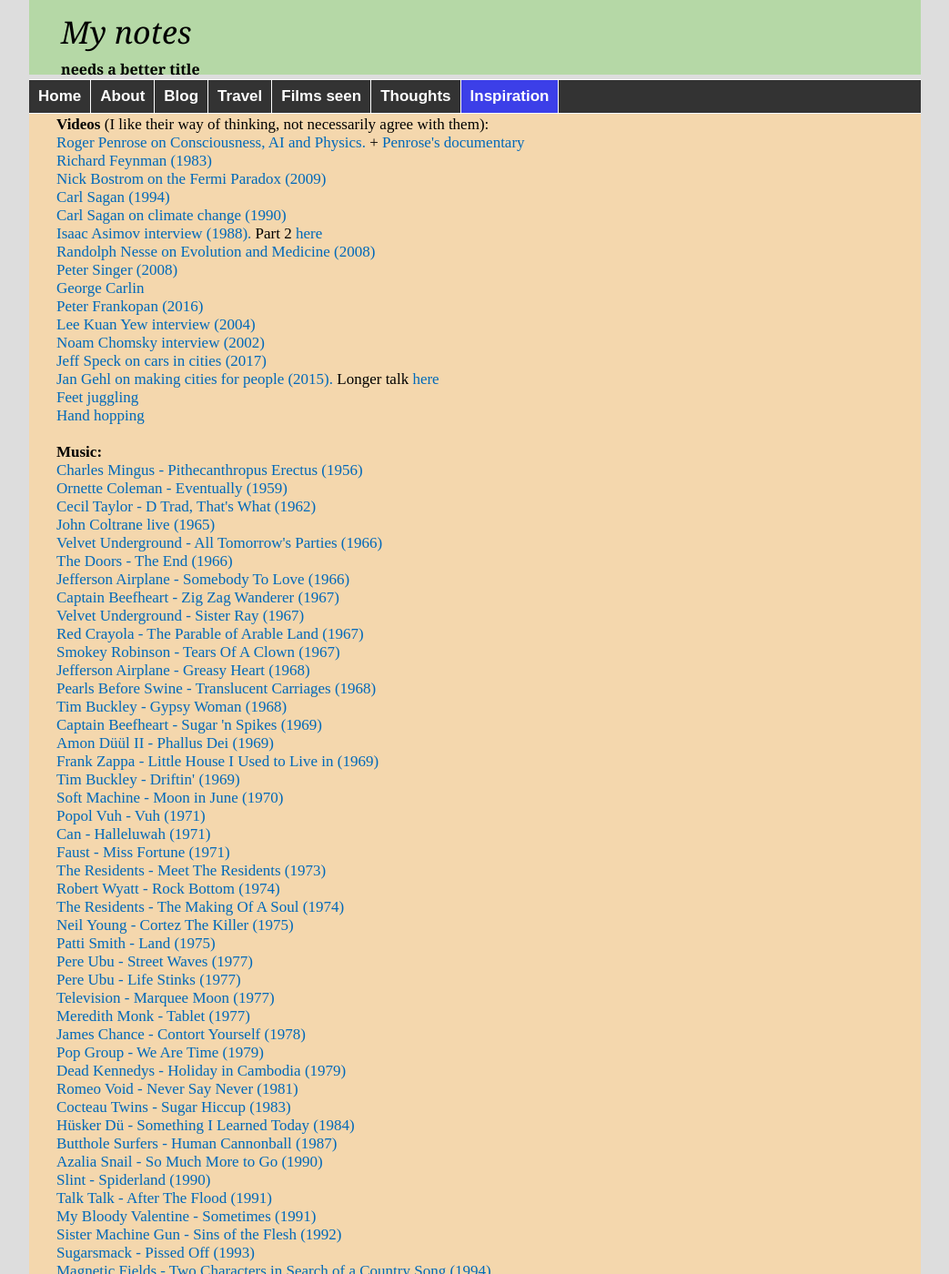
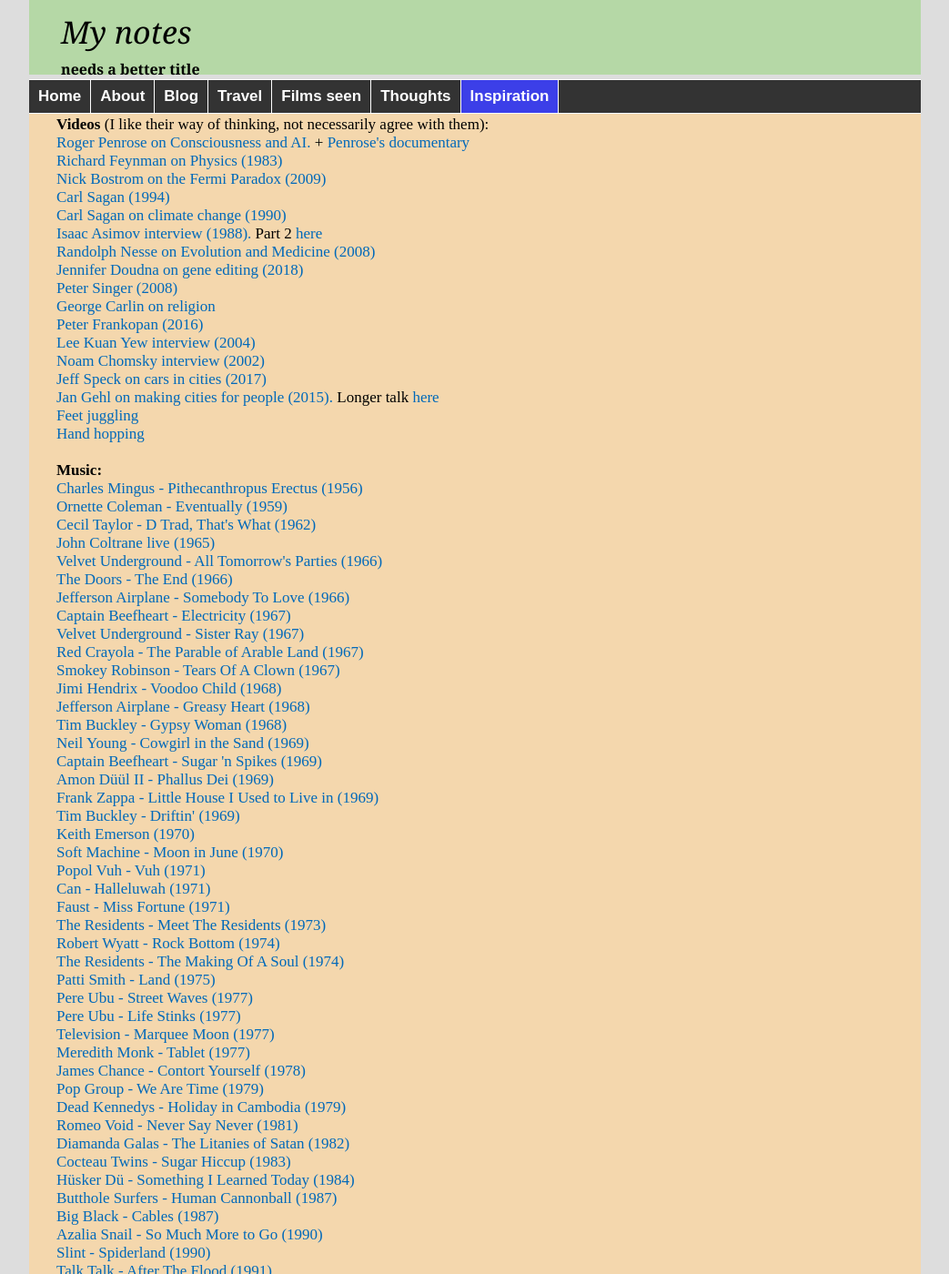
Before and after one commit to witbag/witbag.github.io, a Jekyll site: the page built from inspiration/index.html, in a window 1280 px wide and 1400 px high. Shown: the whole window at 91% size, without its empty margins (118-1161 px from the left). Built offline with Jekyll 4.4.1, drawn with Linux system fonts in a browser that asks for light colours; some of the changed text lies outside the part shown.

Commit message:
Update index.html

```diff
--- a/inspiration/index.html
+++ b/inspiration/index.html
@@ -6,15 +6,16 @@
 <br>
 <br>
 <b>Videos</b> (I like their way of thinking, not necessarily agree with them):<br>
-<a href="https://www.closertotruth.com/interviews/2812" target=_blank>Roger Penrose on Consciousness, AI and Physics.</a> + <a href="https://www.youtube.com/watch?v=9Sp1egEjwBI" target=_blank>Penrose's documentary</a><br>
-<a href="https://www.youtube.com/watch?v=P1ww1IXRfTA" target=_blank>Richard Feynman (1983)</a><br>
+<a href="https://www.closertotruth.com/interviews/2812" target=_blank>Roger Penrose on Consciousness and AI.</a> + <a href="https://www.youtube.com/watch?v=9Sp1egEjwBI" target=_blank>Penrose's documentary</a><br>
+<a href="https://www.youtube.com/watch?v=P1ww1IXRfTA" target=_blank>Richard Feynman on Physics (1983)</a><br>
 <a href="https://www.closertotruth.com/interviews/3988" target=_blank>Nick Bostrom on the Fermi Paradox (2009)</a><br>
 <a href="https://youtu.be/6_-jtyhAVTc?t=464" target=_blank>Carl Sagan (1994)</a><br>
 <a href="https://youtu.be/9Xz3ZjOSMRU?t=1642" target=_blank>Carl Sagan on climate change (1990)</a><br>
 <a href="https://www.youtube.com/watch?v=aogsJ4t4aBE" target=_blank>Isaac Asimov interview (1988). </a>Part 2 <a href="https://vimeo.com/48767355" target=_blank>here</a><br>
 <a href="https://www.youtube.com/watch?v=bAOhOhJr-gM" target=_blank>Randolph Nesse on Evolution and Medicine (2008)</a><br>
+<a href="https://www.youtube.com/watch?v=ZuqX3Jb7rRA" target=_blank>Jennifer Doudna on gene editing (2018)</a><br>
 <a href="https://www.youtube.com/watch?v=GYYNY2oKVWU" target=_blank>Peter Singer (2008)</a><br>
-<a href="https://www.youtube.com/watch?v=8r-e2NDSTuE" target=_blank>George Carlin</a><br>
+<a href="https://www.youtube.com/watch?v=8r-e2NDSTuE" target=_blank>George Carlin on religion</a><br>
 <a href="https://www.youtube.com/watch?v=NJ54ojX5zlM" target=_blank>Peter Frankopan (2016)</a><br>
 <a href="https://charlierose.com/videos/18834" target=_blank>Lee Kuan Yew interview (2004)</a><br>
 <a href="https://www.youtube.com/watch?v=7lPnLK9z1fI" target=_blank>Noam Chomsky interview (2002)</a><br>
@@ -32,17 +33,19 @@
 <a href="https://www.youtube.com/watch?v=ugBFEbGyqwc" target=_blank>Velvet Underground - All Tomorrow's Parties (1966)</a><br>
 <a href="https://www.youtube.com/watch?v=JSUIQgEVDM4" target=_blank>The Doors - The End (1966)</a><br>
 <a href="https://www.youtube.com/watch?v=YnS0GaiIewM" target=_blank>Jefferson Airplane - Somebody To Love (1966)</a><br>
-<a href="https://www.youtube.com/watch?v=8dldMqyVpQ4" target=_blank>Captain Beefheart - Zig Zag Wanderer (1967)</a><br>
+<a href="https://www.youtube.com/watch?v=S8eRDkiwGMM" target=_blank>Captain Beefheart - Electricity (1967)</a><br>
 <a href="https://www.youtube.com/watch?v=53F5nY68cBM" target=_blank>Velvet Underground - Sister Ray (1967)</a><br>
 <a href="https://www.youtube.com/watch?v=lERLfwriyJI" target=_blank>Red Crayola - The Parable of Arable Land (1967)</a><br>
 <a href="https://www.youtube.com/watch?v=ZaMX0Cs5Bc4" target=_blank>Smokey Robinson - Tears Of A Clown (1967)</a><br>
+<a href="https://www.youtube.com/watch?v=IZBlqcbpmxY" target=_blank>Jimi Hendrix - Voodoo Child (1968)</a><br>
 <a href="https://www.youtube.com/watch?v=ymSqJEwmb_k" target=_blank>Jefferson Airplane - Greasy Heart (1968)</a><br>
-<a href="https://www.youtube.com/watch?v=EWfN9R3zyx8" target=_blank>Pearls Before Swine - Translucent Carriages (1968)</a><br>
 <a href="https://www.youtube.com/watch?v=LVlSkG9AmYA" target=_blank>Tim Buckley - Gypsy Woman (1968)</a><br>
+<a href="https://www.youtube.com/watch?v=I05yYwIVuRQ" target=_blank>Neil Young - Cowgirl in the Sand (1969)</a><br>
 <a href="https://www.youtube.com/watch?v=pPG5BnZcHK8" target=_blank>Captain Beefheart - Sugar 'n Spikes (1969)</a><br>
 <a href="https://www.youtube.com/watch?v=g1klpKy_3hY" target=_blank>Amon Düül II - Phallus Dei (1969)</a><br>
 <a href="https://www.youtube.com/watch?v=jsGQw6Oo_OQ" target=_blank>Frank Zappa - Little House I Used to Live in (1969)</a><br>
 <a href="https://www.youtube.com/watch?v=ug586LDGJgQ" target=_blank>Tim Buckley - Driftin' (1969)</a><br>
+<a href="https://youtu.be/Kbc9UZIQoy4?t=960" target=_blank>Keith Emerson (1970)</a><br>
 <a href="https://www.youtube.com/watch?v=IJFSIX_uVPM" target=_blank>Soft Machine - Moon in June (1970)</a><br>
 <a href="https://www.youtube.com/watch?v=kbQ1v-nCFjA" target=_blank>Popol Vuh - Vuh (1971)</a><br>
 <a href="https://www.youtube.com/watch?v=zupb-zzY8nA" target=_blank>Can - Halleluwah (1971)</a><br>
@@ -50,7 +53,6 @@
 <a href="https://www.youtube.com/watch?v=QxSgaxUtZ2c" target=_blank>The Residents - Meet The Residents (1973)</a><br>
 <a href="https://www.youtube.com/watch?v=-4AhdWGci3c" target=_blank>Robert Wyatt - Rock Bottom (1974)</a><br>
 <a href="https://www.youtube.com/watch?v=5OlrMT2gWWY" target=_blank>The Residents - The Making Of A Soul (1974)</a><br>
-<a href="https://www.youtube.com/watch?v=UudoW_7ufoU" target=_blank>Neil Young - Cortez The Killer (1975)</a><br>
 <a href="https://www.youtube.com/watch?v=wssnxfjH-zw" target=_blank>Patti Smith - Land (1975)</a><br>
 <a href="https://www.youtube.com/watch?v=mk1sqOpPn3E" target=_blank>Pere Ubu - Street Waves (1977)</a><br>
 <a href="https://www.youtube.com/watch?v=o9SD416mXx4" target=_blank>Pere Ubu - Life Stinks (1977)</a><br>
@@ -60,28 +62,29 @@
 <a href="https://www.youtube.com/watch?v=okG8mlvAKT8" target=_blank>Pop Group - We Are Time (1979)</a><br>
 <a href="https://www.youtube.com/watch?v=-KTsXHXMkJA" target=_blank>Dead Kennedys - Holiday in Cambodia (1979)</a><br>
 <a href="https://www.youtube.com/watch?v=I6_2iIQKzIQ" target=_blank>Romeo Void - Never Say Never (1981)</a><br>
+<a href="https://www.youtube.com/watch?v=Nc7LYmpgGMM" target=_blank>Diamanda Galas - The Litanies of Satan (1982)</a><br>
 <a href="https://www.youtube.com/watch?v=U4GQOmwcaJ0" target=_blank>Cocteau Twins - Sugar Hiccup (1983)</a><br>
 <a href="https://www.youtube.com/watch?v=rktLCGpQ3RA" target=_blank>Hüsker Dü - Something I Learned Today (1984)</a><br>
 <a href="https://www.youtube.com/watch?v=IMIt5vRQuOE" target=_blank>Butthole Surfers - Human Cannonball (1987)</a><br>
+<a href="https://www.youtube.com/watch?v=MrKNjtwhBgw&t=978s" target=_blank>Big Black - Cables (1987)</a><br>
 <a href="https://www.youtube.com/watch?v=KK86U0cXeYE" target=_blank>Azalia Snail - So Much More to Go (1990)</a><br>
 <a href="https://www.youtube.com/watch?v=bqKnxjrS5mw" target=_blank>Slint - Spiderland (1990)</a><br>
 <a href="https://www.youtube.com/watch?v=8zf-Z2oF6z4" target=_blank>Talk Talk - After The Flood (1991)</a><br>
 <a href="https://www.youtube.com/watch?v=t0dJqlvOSq4" target=_blank>My Bloody Valentine - Sometimes (1991)</a><br>
 <a href="https://www.youtube.com/watch?v=7p5C2auZL6Q" target=_blank>Sister Machine Gun - Sins of the Flesh (1992)</a><br>
-<a href="https://www.youtube.com/watch?v=IAezGUt8diU&t=1549s" target=_blank>Sugarsmack - Pissed Off (1993)</a><br>
 <a href="https://www.youtube.com/watch?v=CszGL2chT-U" target=_blank>Magnetic Fields - Two Characters in Search of a Country Song (1994)</a><br>
 <a href="https://www.youtube.com/watch?v=mbZDVMZpKHA" target=_blank>Lisa Germano - Cancer of Everything (1994)</a><br>
 <a href="https://www.youtube.com/watch?v=7gLVs6mKb_Q" target=_blank>Von Lmo - Radio World (1994)</a><br>
-<a href="https://www.youtube.com/watch?v=6bq8-ZszK1o" target=_blank>Filter - Hey Man Nice Shot (1994)</a><br>
 <a href="https://www.youtube.com/watch?v=UWbIEvfCDKE" target=_blank>Built To Spill - I Would Hurt A Fly (1997)</a><br>
 <a href="https://www.youtube.com/watch?v=du4JbfK5okA" target=_blank>Mogwai - Mogwai Fear Satan (1997)</a><br>
 <a href="https://www.youtube.com/watch?v=d3geqHgAuFo" target=_blank>Laddio Bolocko - The Man Who Never Was (1997)</a><br>
 <a href="https://www.youtube.com/watch?v=ZN2xRlWuBvo" target=_blank>Bob Ostertag - Like A Melody, No Bitterness (1997)</a><br>
+<a href="https://www.youtube.com/watch?v=zJTl4EyY_Hk" target=_blank>Neutral Milk Hotel - King of Carrot Flowers (1997)</a><br>
 <a href="https://www.youtube.com/watch?v=FIMvM89LIrg" target=_blank>Fiery Furnaces - Two Fat Feet (2003)</a><br>
 <a href="https://www.youtube.com/watch?v=5oseryactFY" target=_blank>Calexico - Black Heart (2003)</a><br>
 <a href="https://www.youtube.com/watch?v=J0rXbNspWMI" target=_blank>Boredoms - Seadrum (2004)</a><br>
 <a href="https://www.youtube.com/watch?v=VZug9y81Axk" target=_blank>1349 - Hellfire (2005)</a><br>
-<a href="https://www.youtube.com/watch?v=RlXj0Y4gV3I" target=_blank>Caribou - Yeti (2005)</a><br>
+<a href="https://www.youtube.com/watch?v=pw7rMsifJuY" target=_blank>Caribou - Yeti (2005)</a><br>
 <a href="https://www.youtube.com/watch?v=gYF4wbyrNyY" target=_blank>Yo La Tengo - And The Glitter Is Gone (2009)</a><br>
 <a href="https://www.youtube.com/watch?v=Ci4naK0j7CM" target=_blank>Mi Ami - Latin Lover (2010)</a><br>
 <a href="https://www.youtube.com/watch?v=QAjtkyGVDxc" target=_blank>Tom Waits - Chicago (2011)</a><br>
```
